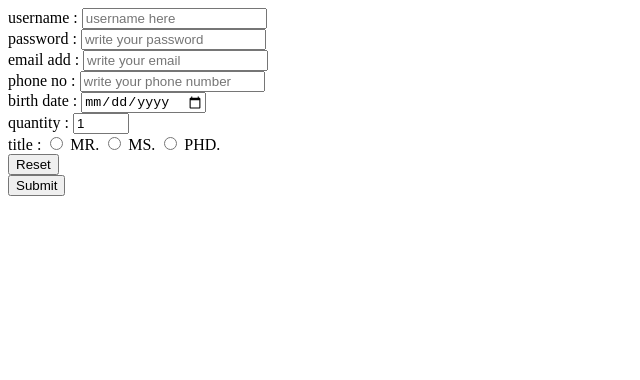
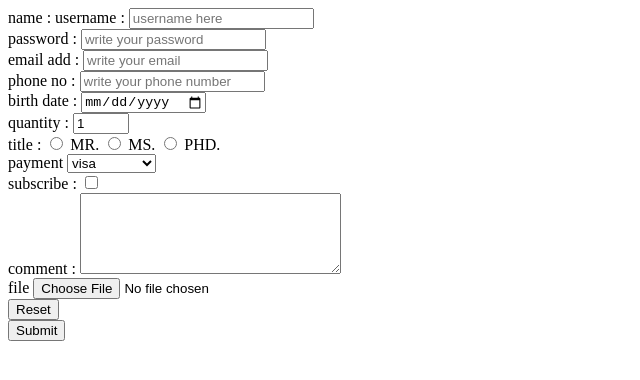
Before and after one commit to Mmustafa-772002/Html, a plain HTML site: page form.html in a window 1280 px wide. Shown: the whole page, without its empty margins (0-640 px from the left). Drawn offline with Linux system fonts and the light colour scheme.

```diff
--- a/form.html
+++ b/form.html
@@ -8,26 +8,57 @@
 </head>
 
 <body>
-    <form action="index.php" method="post">
+    <form action="index.php" method="post" enctype="multipart/form-data">
         <!-- get - it is used to send data to the server in the url to send small amount of data and it is not secure and it is limited to 2000 characters and it is visible to everyone in the url and it is not cached and it is used to retrieve data from the server and it is the default method of form submission  -->
         <!-- post - it is used to send data to the server in the http message body to send large amount of data and it is secure and it is not limited to 2000 characters and it is not visible to everyone in the url and it is cached and it is used to send data to the server and it is not the default method of form submission -->
+        <!-- enctype - it is used to specify the encoding type of the form data when the form is submitted to the server -->
+        <!-- multipart/form-data - it is used to send binary data to the server -->
+        <!-- application/x-www-form-urlencoded - it is used to send text data to the server -->
+        <!-- text/plain - it is used to send plain text data to the server -->
+        <!-- method - it is used to specify the method of form submission -->
+        <!-- action - it is used to specify the url of the server to which the form data is sent -->
+        <!-- name - it is used to specify the name of the form -->
+        <!-- id - it is used to specify the id of the form -->
+        <!-- placeholder - it is used to specify the placeholder text of the input -->
+        <!-- minlength - it is used to specify the minimum length of the input -->
+        <!-- maxlength - it is used to specify the maximum length of the input -->
+        <!-- required - it is used to specify that the input is required -->
+        <!-- pattern - it is used to specify the pattern of the input -->
+        <!-- value - it is used to specify the value of the input -->
+        <!-- accept - it is used to specify the file types that the server accepts -->
+        <!-- cols - it is used to specify the number of columns in the textarea -->
+
+        <label for="name">name :</label>
         <label for="username">username :</label>
         <input type="text" id="username" placeholder="username here" minlength="6" maxlength="16" required>
+
         <br>
+        <!-- input text - it is used to get single line text input from the user  -->
         <label for="password">password :</label>
-        <input type="password" id="password minlength=" 6" maxlength="12" placeholder="write your password">
+        <input type="password" id="password " minlength=" 6" maxlength="12" placeholder="write your password">
+        <!-- INPUT PASSWORD - it is used to get password input from the user and it is not visible to the user -->
+
         <br>
         <label for="email">email add :</label>
         <input type="email" id="email" placeholder="write your email">
+        <!-- input email - it is used to get email input from the user and it is used to validate the email address -->
+
         <br>
         <label for="phone">phone no :</label>
         <input type="tel" id="phone" placeholder="write your phone number" pattern="[0-9]{3}-[0-9]{3}-[0-9]{4}">
+        <!-- input tel - it is used to get phone number input from the user and it is used to validate the phone number  -->
+
+
         <br>
         <label for="bday">birth date :</label>
         <input type="date" id="bday" placeholder="birthdate">
+        <!-- input date - it is used to get date input from the user and it is used to validate the date   -->
+
         <br>
         <label for="quantity ">quantity :</label>
-        <input type="number" id="quantity" min="0" max="99"  value="1" placeholder="quantity">
+        <input type="number" id="quantity" min="0" max="99" value="1" placeholder="quantity">
+        <!-- input number - it is used to get number input from the user and it is used to validate the number -->
+
         <br>
         <label for="title">title :</label>
 
@@ -37,11 +68,41 @@
         <label for="MR.">MS.</label>
         <input type="radio" id="PHD." value="PHD." name="title">
         <label for="PHD">PHD.</label>
+        <!-- input radio - it is used to get radio input from the user and it is used to validate the radio input -->
+
         <br>
+        <label for="payment">payment</label>
+        <select id="payment">
 
-        <input type="reset"><br>
+            <option value="visa">visa</option>
+            <option value="Mastercard">Mastercard</option>
+            <option value="upi">upi</option>
+            <option value="netbank">netbank</option>
 
+        </select>
+        <!-- select - it is used to get select input from the user and it is used to validate the select input -->
+
+        <br>
+        <label for="subscribe">subscribe :</label>
+        <input type="checkbox" id="subscribe">
+        <!-- input checkbox - it is used to get checkbox input from the user and it is used to validate the checkbox input -->
+
+        <br>
+        <label for="comment">comment :</label>
+        <textarea name="comment" id="comment" cols="30" rows="5"></textarea>
+        <!-- textarea - it is used to get textarea input from the user and it is used to validate the textarea input -->
+
+        <br>
+        <label for="file">file</label>
+        <input type="file" id="file" accept="image/png , image/jpeg">
+        <!-- input file - it is used to get file input from the user and it is used to validate the file input -->
+
+        <br>
+        <input type="reset">
+        <br>
+        <!-- input reset - it is used to reset the form -->
         <input type="submit">
+        <!-- input submit - it is used to submit the form  -->
     </form>
 </body>
 
```
